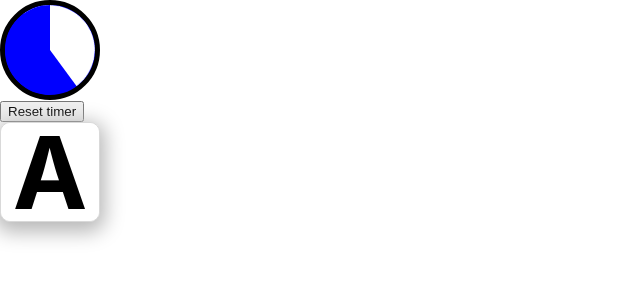
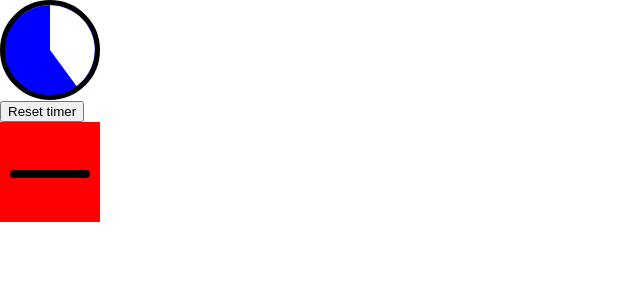
Before and after one commit to Suz8a/word-project, a React (Create React App) app: page / in a window 1280 px wide. Shown: the top 300 px of the page, without its empty margins (0-640 px from the left). Built offline with nearby package versions, Linux system fonts and the light colour scheme.

Commit message:
added selectable prop to text element

```diff
--- a/src/components/underlined-text/index.tsx
+++ b/src/components/underlined-text/index.tsx
@@ -1,12 +1,33 @@
 import React from "react";
 import Text from "../../elements/text";
 import Line from "../../elements/line";
+import { TextLineContainer } from "./styled";
 
-function UnderlinedText() {
+type UnderlinedTextProps = {
+  width: string;
+  height: string;
+  fontSize: string;
+  textColor: string;
+  text: string;
+};
+
+function UnderlinedText({
+  width,
+  height,
+  text,
+  fontSize,
+  textColor,
+}: UnderlinedTextProps) {
   return (
-    <div>
-      <div></div>
-    </div>
+    <TextLineContainer width={width} height={height}>
+      <Text
+        text={text}
+        fontSize={fontSize}
+        fontWeight="bold"
+        color={textColor}
+      />
+      <Line width={"100%"} />
+    </TextLineContainer>
   );
 }
 
--- a/src/components/underlined-text/styled.ts
+++ b/src/components/underlined-text/styled.ts
@@ -6,8 +6,12 @@ type TextLineContainerProps = {
 };
 
 export const TextLineContainer = styled.div<TextLineContainerProps>`
-  ${({ width, height }) => "".concat(`width:${width}`, `height:${height}`)}
+  ${({ width, height }) => "".concat(`width:${width};`, `height:${height};`)}
   display: flex;
+  align-items: center;
+  justify-content: center;
   flex-direction: column;
   gap: 3px;
+  background-color: red;
+  padding: 10px;
 `;
--- a/src/elements/text/index.tsx
+++ b/src/elements/text/index.tsx
@@ -7,15 +7,24 @@ type TextProps = {
   color?: string;
   fontWeight?: string;
   className?: string;
+  selectable?: boolean;
 };
 
-function Text({ text, fontSize, color, fontWeight, className }: TextProps) {
+function Text({
+  text,
+  fontSize,
+  color,
+  fontWeight,
+  className,
+  selectable,
+}: TextProps) {
   return (
     <TextContainer
       className={className}
       fontSize={fontSize}
       color={color}
       fontWeight={fontWeight}
+      selectable={selectable}
     >
       {text}
     </TextContainer>
--- a/src/elements/text/styled.ts
+++ b/src/elements/text/styled.ts
@@ -4,16 +4,18 @@ type TextContainerProps = {
   fontSize?: string;
   color?: string;
   fontWeight?: string;
+  selectable?: boolean;
 };
 
 export const TextContainer = styled.div<TextContainerProps>`
   width: fit-content;
 
-  ${({ fontSize, color, fontWeight }) => {
+  ${({ fontSize, color, fontWeight, selectable }) => {
     return "".concat(
       `font-size:${fontSize ? fontSize : `16pxpx`};`,
       `color:${color ? color : `black`};`,
-      `font-weight:${fontWeight ? fontWeight : `normal`};`
+      `font-weight:${fontWeight ? fontWeight : `normal`};`,
+      `user-select:${selectable ? `none` : `auto`};`
     );
   }}
 `;
--- a/src/pages/menu-page/index.tsx
+++ b/src/pages/menu-page/index.tsx
@@ -3,6 +3,7 @@ import Timer from "../../elements/timer";
 import NotificationButton from "../../components/notification-button";
 import { HiLightBulb } from "react-icons/hi";
 import TextButton from "../../components/text-button";
+import UnderlinedText from "../../components/underlined-text";
 function MenuPage() {
   const [reset, setReset] = useState(false);
 
@@ -20,13 +21,12 @@ function MenuPage() {
         color={"blue"}
       />
       <button onClick={() => changeFlag()}>Reset timer</button>
-      <TextButton
+      <UnderlinedText
         width="100px"
         height="100px"
-        text="A"
-        backgroundColor="white"
-        fontSize="100px"
-        onClick={() => {}}
+        fontSize="40px"
+        textColor="red"
+        text=""
       />
     </div>
   );
```
